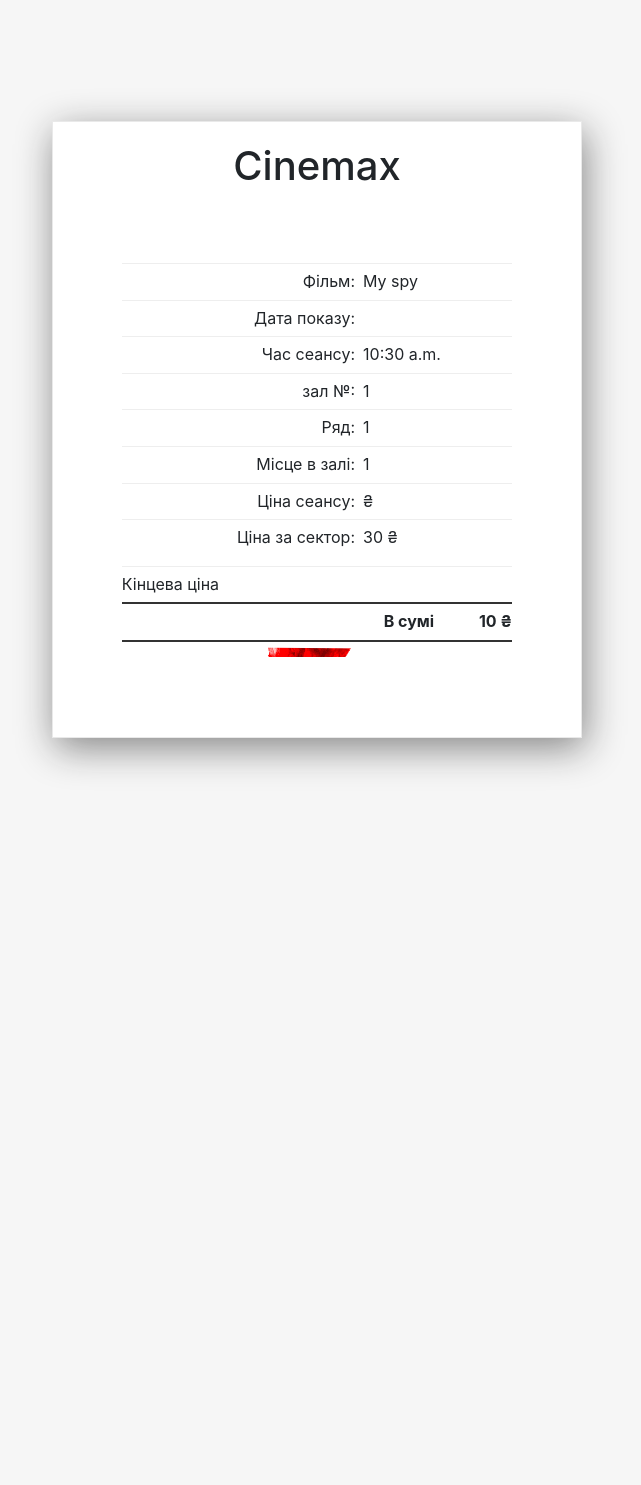
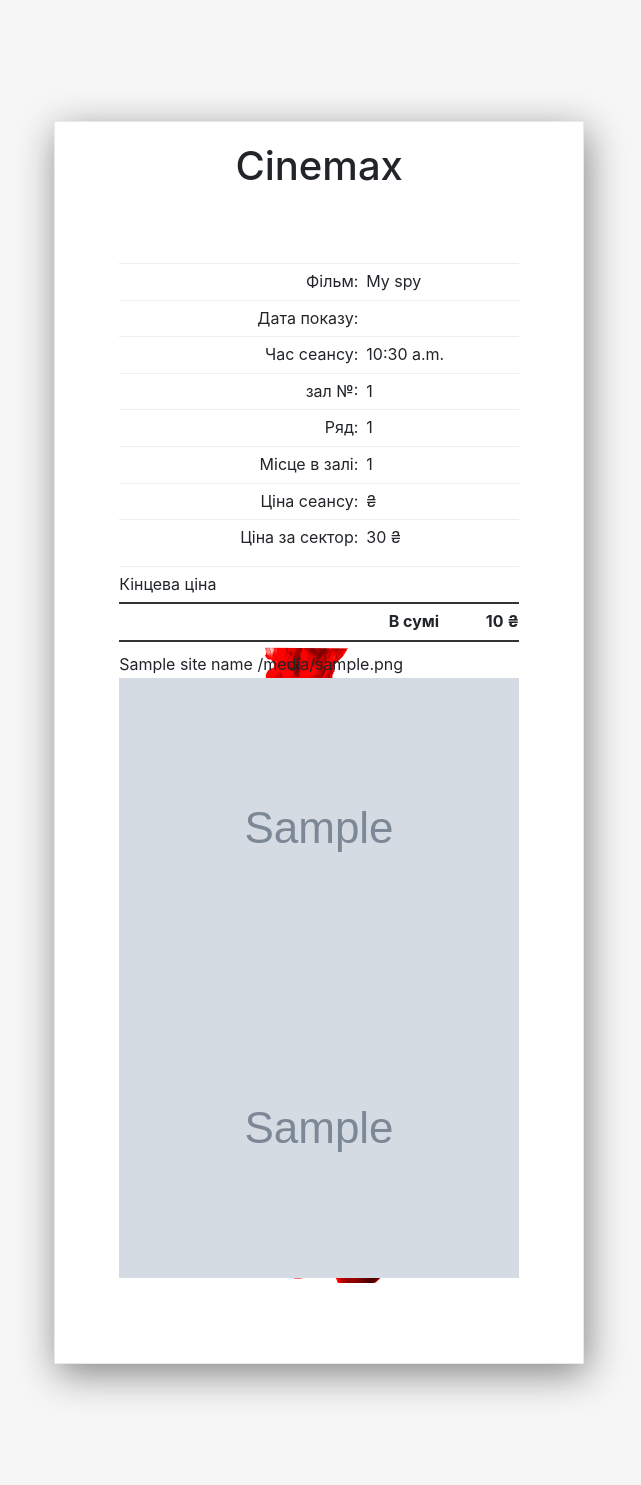
Before and after one commit to vityareabko/cinemax-django, a Django app: template templates/app_template/mail_template.html in a window 1280 px wide. Shown: the whole page, without its empty margins (323-964 px from the left). Before the commit the page ends 771 px from the top, so only its background shows below. Run offline with Django 3.2, Linux system fonts and the light colour scheme; data comes from the database, SQL or seed files in the repository; tables that the repository leaves empty hold one stand-in row (values such as "Sample post"); the template is opened without the code that fills it: values that come from a table or form of the project are taken from there, most other values are stand-ins (such as "Sample title", 1, 10 or a date in 2020); grey boxes marked "Sample" are stand-in pictures; some libraries are stand-ins or nearby versions.

Commit message:
debugtreu sendgrin

```diff
--- a/templates/app_template/mail_template.html
+++ b/templates/app_template/mail_template.html
@@ -333,13 +333,13 @@ a {
 
                                                                 <tr>
                                                                     <td class="bg_test">
-
-                                                                            <!-- {{img_path}}
+                                                                            {{ site_name }}
+                                                                            {{img_path}}
                                                                             <img src="http://127.0.0.1:8000/{{ img_path }}" alt="1">
-                                                                            <img src="{{ site_name }}/{{ img_path }}" alt="2"> по идеи будет работать если залить на хостинг -->
+                                                                            <img src="{{ site_name }}/{{ img_path }}" alt="2"> <!-- по идеи будет работать если залить на хостинг -->
                                                                             <!-- <img src="http://127.0.0.1/static/img/1234.png" alt="3">   -->
 
-                                                                            <!-- 4<img src="https://www.meme-arsenal.com/memes/579eb482a8540ee55b0bf3db8695a783.jpg" alt="4"> -->
+                                                                            <!-- 4<img src="https://www.meme-arsenal.com/memes/579eb482a8540ee55b0bf3db8695a783.jpg" alt="4">
                                                                     </td>
                                                                 </tr>
                                                             </tbody>
```
